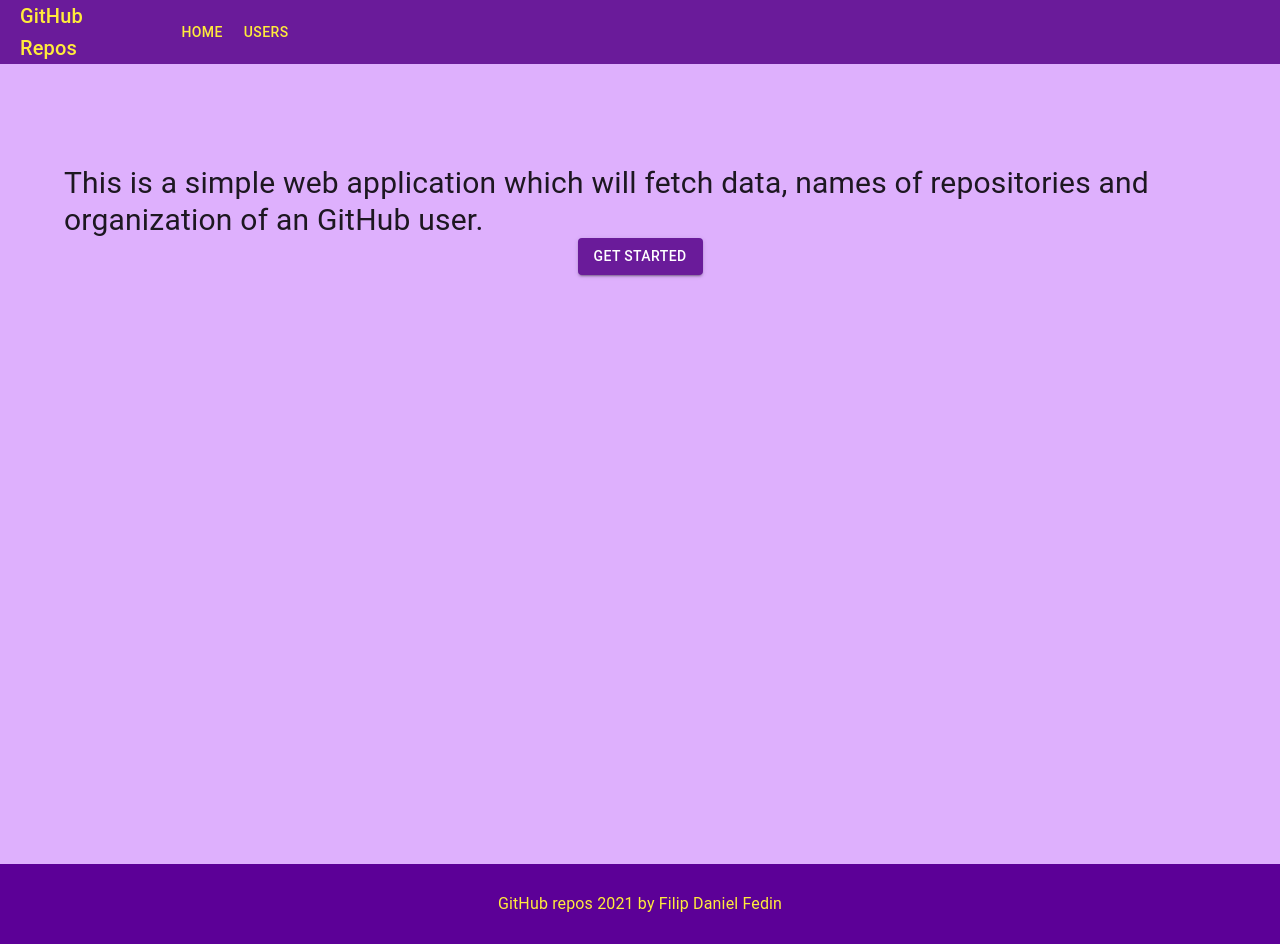
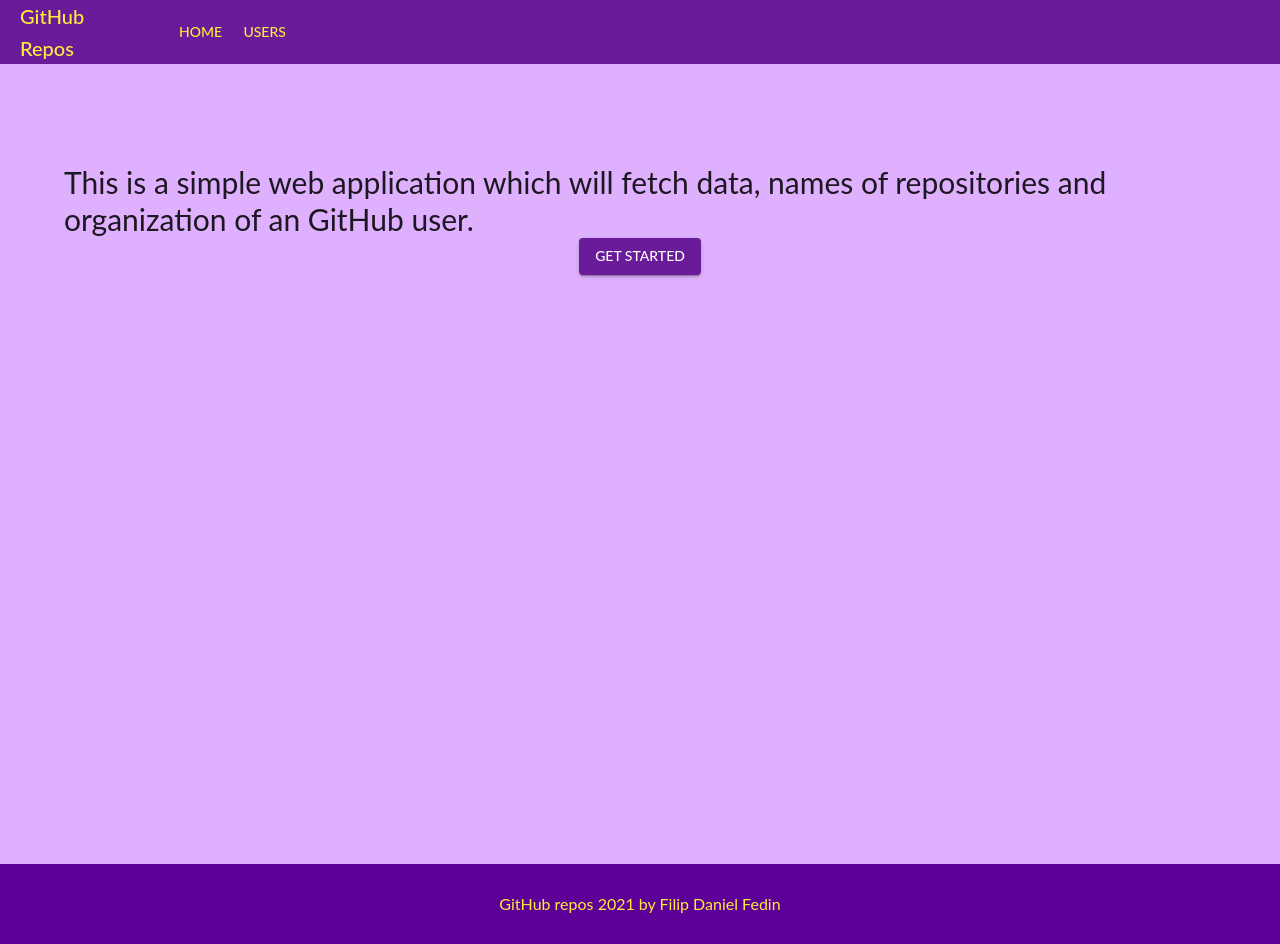
Before and after one commit to Podmenato/github-repositories, a React (Create React App) app: page / in a window 1280 px wide. Built offline with nearby package versions, Linux system fonts and the light colour scheme.

Commit message:
Changing font family

```diff
--- a/src/theme.ts
+++ b/src/theme.ts
@@ -21,6 +21,7 @@
 		footer: '#5c0097'
 	},
 	typography: {
+		fontFamily: 'Lato',
 		h6: {
 			'fontSize': '20px',
 			'@media (max-width:700px)': {
```
